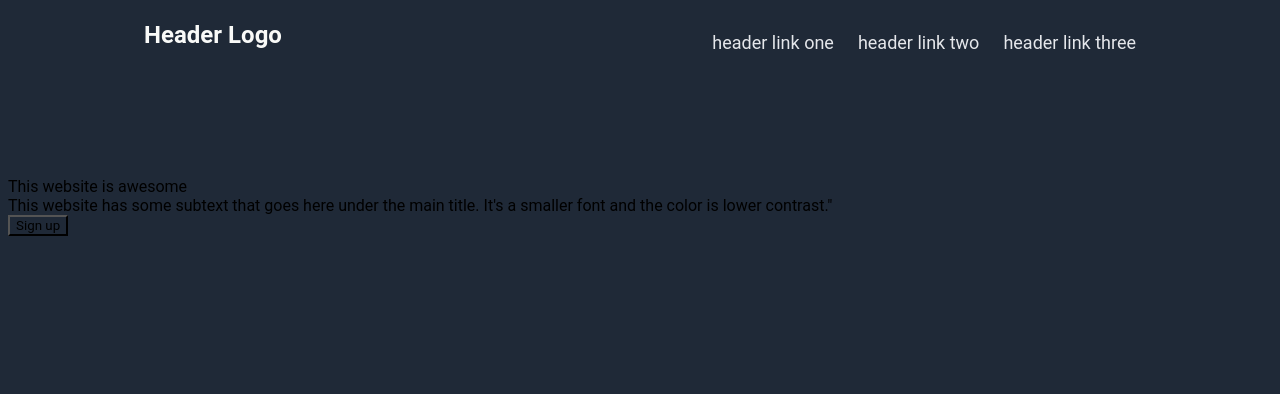
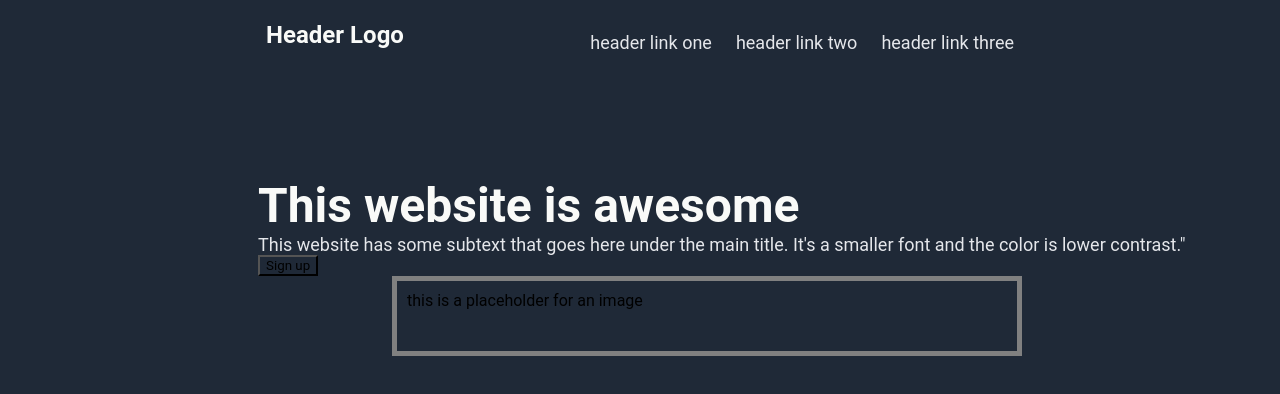
Before and after one commit to bgaines02/landing-page, a plain HTML site: page index.html in a window 1280 px wide. Drawn offline with Linux system fonts and the light colour scheme.

Commit message:
Updating CSS

```diff
--- a/index.html
+++ b/index.html
@@ -17,10 +17,15 @@
         </ul>
         </div>
     </div>
+    <div class="body1">
     <div class="awesome">This website is awesome</div>
     <div class="subtext">This website has some subtext that goes here under the main title. It's a smaller font and the color is lower contrast."</div>
     <div class="signup-button">
         <button type="button">Sign up</button>
     </div>
+</div>
+    <div class="placeholder-box">
+        this is a placeholder for an image
+    </div>
 </body>
 </html>
--- a/style.css
+++ b/style.css
@@ -13,8 +13,8 @@
 .logo {
     color: #F9FAF8;
     font-size: 24px;
-    margin-left: 128px;
-    font-weight: bold;
+    margin-left: 250px;
+    font-weight: bolder;
 }
 
 .header.links-right {
@@ -26,7 +26,7 @@ ul {
     list-style-type: none;
     display: flex;
     gap: 24px;
-    margin-right: 128px;
+    margin-right: 250px;
 }
 
 a {
@@ -38,3 +38,34 @@ a {
 .logo, ul {
     margin-bottom: 116px;
 }
+
+.awesome {
+    display: flex;
+    flex-wrap: wrap;
+    font-size: 48px;
+    font-weight: bolder;
+    color: #F9FAF8;
+}
+
+.subtext {
+    font-size: 18px;
+    color: #E5E7EB;
+}
+
+.body1 {
+    display: flex;
+    flex: 1;
+    flex-direction: column;
+    flex-wrap: wrap;
+    margin-left: 250px;
+    float:left;
+}
+
+.placeholder-box {
+    float: right;
+    width: 600px;
+    height: 50px;
+    padding: 10px;
+    border: 5px solid gray;
+    margin-right: 250px;
+}
```
